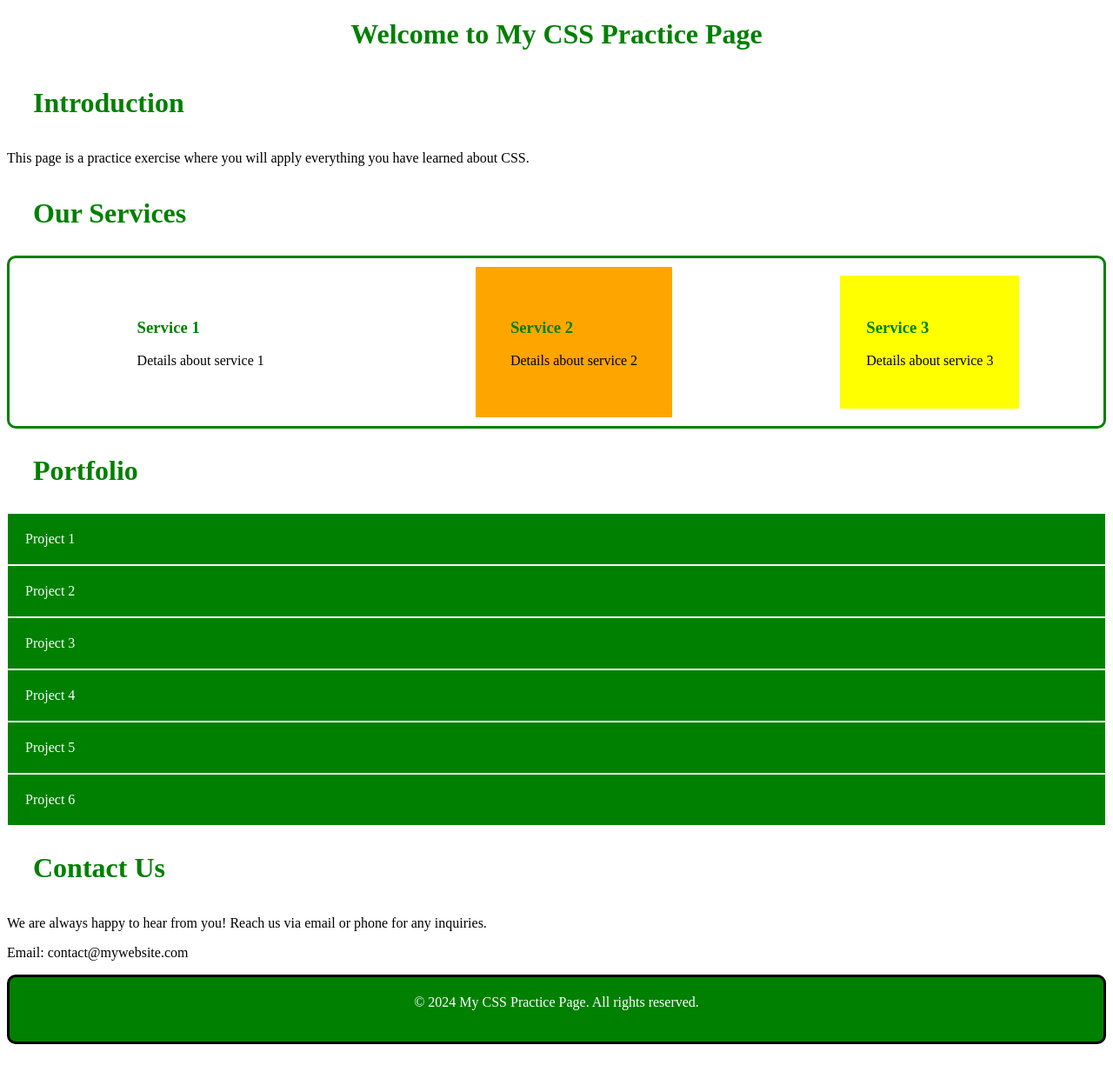
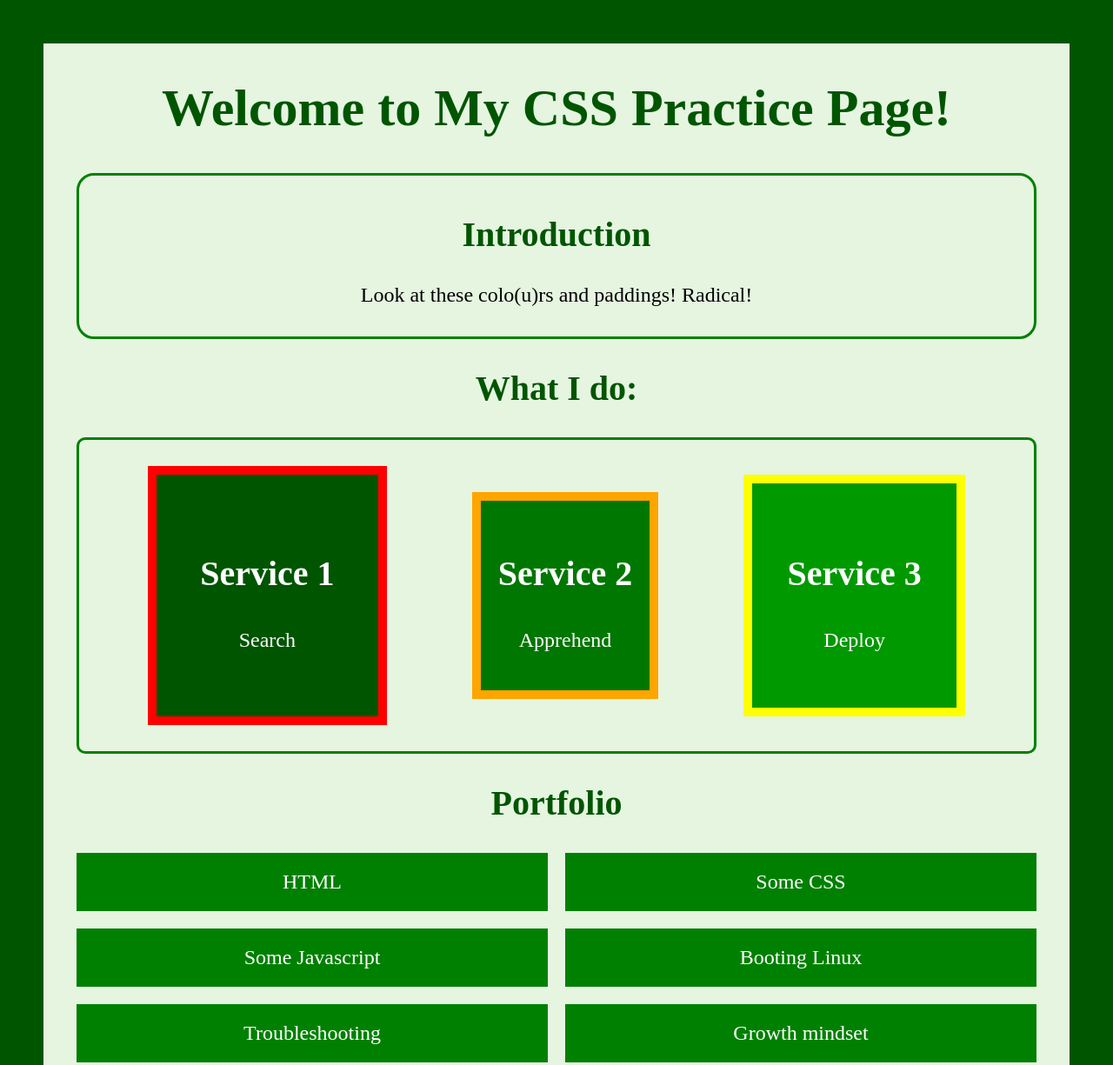
Before and after one commit to oatmealsoup/CSS-Deep-Dive, a plain HTML site: page index.html in a window 1280 px wide. Shown: the top 1225 px of the page at 87% size. Drawn offline with Linux system fonts and the light colour scheme.

Commit message:
Add files via upload

```diff
--- a/index.html
+++ b/index.html
@@ -10,29 +10,29 @@
 <body>
 
     <header class="header">
-        <h1>Welcome to My CSS Practice Page</h1>
+        <h1>Welcome to My CSS Practice Page!</h1>
     </header>
 
     <section class="intro">
         <h2>Introduction</h2>
-        <p>This page is a practice exercise where you will apply everything you have learned about CSS.</p>
+        <p>Look at these colo(u)rs and paddings! Radical!</p>
     </section>
 
     <!-- Flexbox Section -->
     <section class="flexbox-section">
-        <h2>Our Services</h2>
+        <h2>What I do:</h2>
         <div class="flex-container">
             <div class="flex-item">
                 <h3>Service 1</h3>
-                <p>Details about service 1</p>
+                <p>Search</p>
             </div>
             <div class="flex-item2">
                 <h3>Service 2</h3>
-                <p>Details about service 2</p>
+                <p>Apprehend</p>
             </div>
             <div class="flex-item3">
                 <h3>Service 3</h3>
-                <p>Details about service 3</p>
+                <p>Deploy</p>
             </div>
         </div>
     </section>
@@ -41,28 +41,28 @@
     <section class="grid-section">
         <h2>Portfolio</h2>
         <div class="grid-container">
-            <div class="grid-item">Project 1</div>
-            <div class="grid-item">Project 2</div>
-            <div class="grid-item">Project 3</div>
-            <div class="grid-item">Project 4</div>
-            <div class="grid-item">Project 5</div>
-            <div class="grid-item">Project 6</div>
+            <div class="grid-item">HTML</div>
+            <div class="grid-item">Some CSS</div>
+            <div class="grid-item">Some Javascript</div>
+            <div class="grid-item">Booting Linux</div>
+            <div class="grid-item">Troubleshooting</div>
+            <div class="grid-item">Growth mindset</div>
         </div>
     </section>
 
     <!-- Positioning Section -->
     <section class="positioning-section">
-        <h2>Contact Us</h2>
+        <h2>Contact</h2>
         <div class="relative-container">
-            <p>We are always happy to hear from you! Reach us via email or phone for any inquiries.</p>
+            <p>Always happy to hear from you! Email for any inquiries, or take a hike! It's beautiful out there!</p>
             <div class="absolute-box">
-                <p>Email: contact@mywebsite.com</p>
+                <p>Email: alexander.aultman@gmail.com</p>
             </div>
         </div>
     </section>
 
     <footer class="footer">
-        <p1>&copy; 2024 My CSS Practice Page. All rights reserved.</p>
+        <p>&copy; 2024 My CSS Practice Page. All rights reserved. Not a robot.</p>
     </footer>
 
 </body>
--- a/styles.css
+++ b/styles.css
@@ -1,90 +1,100 @@
 :root {
   --primary-color: black;
   --secondary-color: white;
-  --tertiary-color: green;
-  --title-size: 32px;
+  --tertiary-color: #005500;
+  --title-size: 40px;
   --font-size: 24px;
-  --primary-font: 'Times New Roman', serif;
+  background-color: #E5F5E0;
+  margin: 50px;
+outline: 50px solid #005500;
+}
+
+header {
+ text-align: center;
+ color: var(--tertiary-color);
+ font-size: 30px;
+}
+
+
+.intro {
+	padding: 10px;
+	border: 3px solid green;
+    border-radius: 20px;
+	text-align: center;
+	background-color: B5E6C4;
+	margin:30px
 }
 .flex-container {
     display: flex;
     justify-content: space-around;
     align-items: center;
+	padding: 30px;
     border: 3px solid green;
     border-radius: 10px;
+	background-color: B5E6C4;
+	margin: 30px;
+}
 
-.intro {
-  witdth: 100%;
+.flex-item {
+background-color: #005500;
+padding: 50px;
+color: var(--secondary-color);
+border: 10px solid Red;
+text-align:center
+}
+.flex-item2 {
+background-color: #007700;
+padding: 20px;
+color: var(--secondary-color);
+border: 10px solid Orange;
+text-align:center
+}
+.flex-item3 {
+background-color: #009900;
+padding: 40px;
+color: var(--secondary-color);
+border: 10px solid Yellow;
+text-align:center
+}
+p {
+font-size: var(--font-size);
+text-align: center;
+}
+
+h2{
+	text-align: center;
+font-size: var(--title-size);
+color: var(--tertiary-color);
+}
+
+h3 {
+ font-size: var(--title-size);
+ color: var(--secondary-color);
+}
+
+.grid-container {
+  display: grid;
+  grid-template-columns: repeat(2, 1fr);
+  grid-gap: 20px;
+  margin: 30px;
+  .grid-item {
+  background-color: green;
+  border: 10px solid var(--tertiary-color)x-fast;
+  padding: 20px;
+  color: white;
+  font-size: var(--font-size);
   text-align: center;
 }
-.flex-item {
-background color: yellow;
-padding: 50px;
 }
-.flex-item2 {
-background-color: orange;
-padding: 40px;
-}
-.flex-item3 {
-font-color: yellow;
-background-color: yellow;
-padding: 30px;
-}
-}
-
-
-
-
-
-
-h3 {
-	 color: var(--tertiary-color);
- font size: 50px;
-}
-
-header {
- text-align: center;
- color: var(--tertiary-color);
- font size: 50px;
-}
-h2 {
- margin: 10px;
-  padding: 20px;
-  color: var(--tertiary-color);
-  font-size: var(--title-size);
-  font-family var(--primary-font);
-}
-
-
-
-
-
-
 
 footer {
 display: flex;
 justify-content: space-around;
 align-items: center;
-border: 3px solid green;
-border-radius: 10px;
 background-color: var(--tertiary-color);
-border: 3px solid var(--primary-color);
+border: 10px solid green;
 border-radius: 10px;
 padding: 20px 50px;
 color: var(--secondary-color);
+margin: 40px 30px 30px 30px;
 }
-}
-
-
-.grid-container {
-  display: grid;
-  grid-template-columns: repeat(1, 1fr);
-  grid-gap: 20px;
-  color: white;
-}
-.grid-item {
-  background-color: green;
-  padding: 20px;
-  border: 1px solid;
-  color: white;
-}
```
